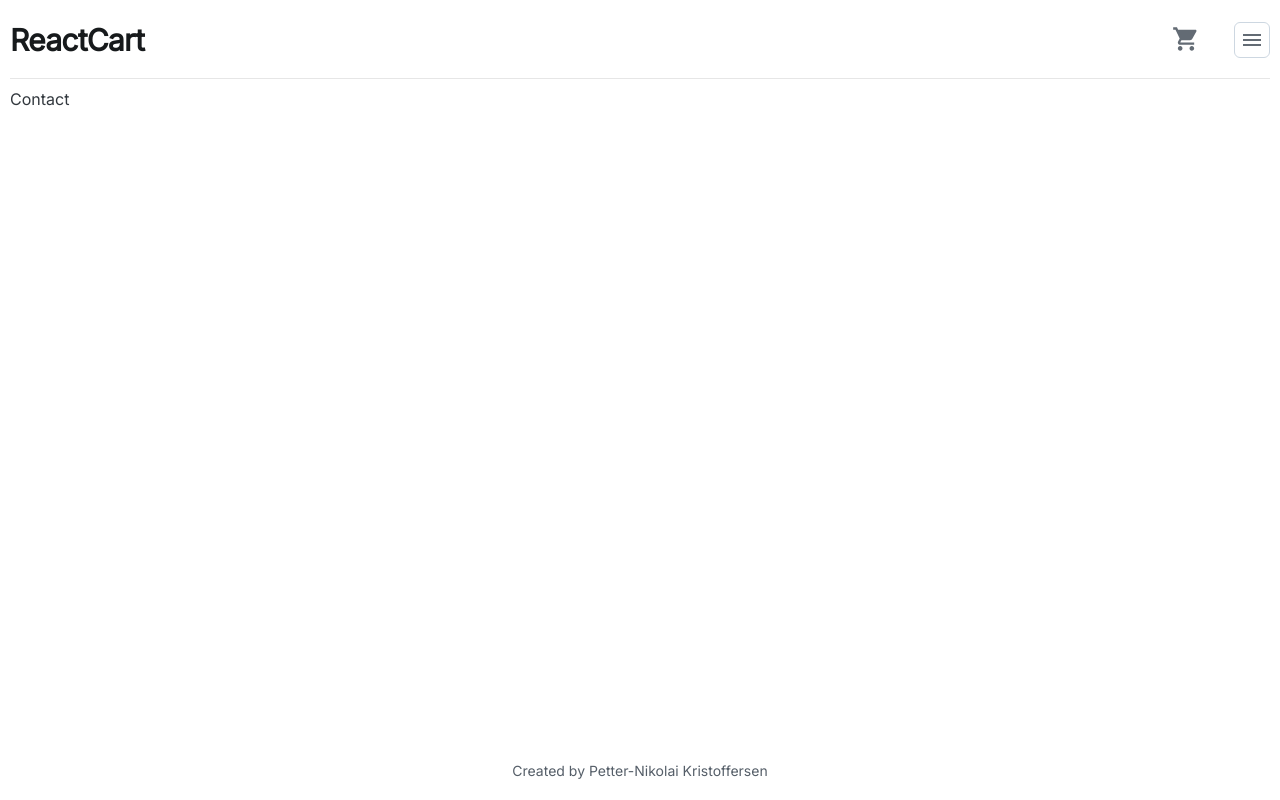
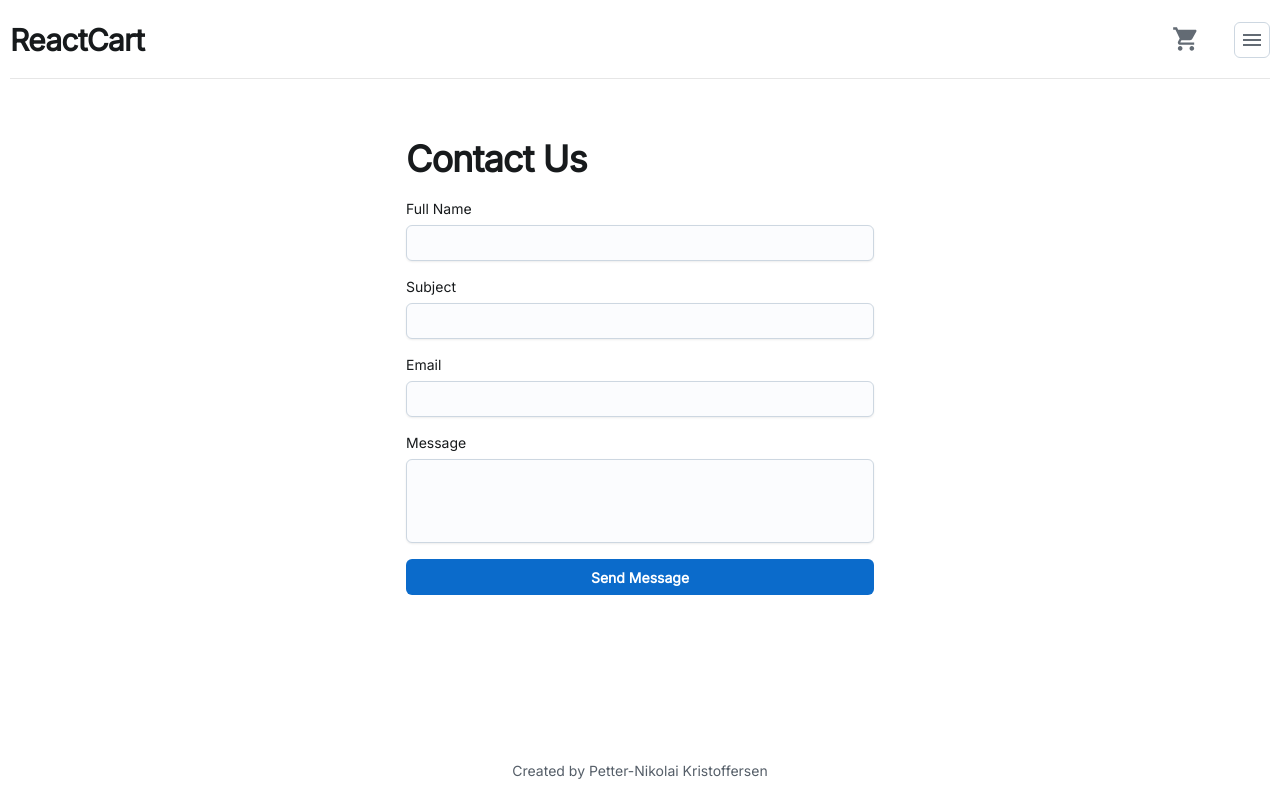
Before and after one commit to petternikolai/javascript-frameworks-ca, a React (Vite) app: page /contact in a window 1280 px wide. Built offline with nearby package versions, Linux system fonts and the light colour scheme.

Commit message:
Adds a form to the contact page. Form validation is present and a snackbar opens when submitting stating that the user should check the console to see what was "sent"

```diff
--- a/package.json
+++ b/package.json
@@ -18,6 +18,7 @@
     "@mui/material": "^6.1.0",
     "react": "^18.3.1",
     "react-dom": "^18.3.1",
+    "react-hook-form": "^7.53.0",
     "react-router-dom": "^6.26.1"
   },
   "devDependencies": {
--- a/src/pages/Contact.tsx
+++ b/src/pages/Contact.tsx
@@ -1,3 +1,147 @@
+import { useState } from "react";
+import { useForm, Controller } from "react-hook-form";
+import {
+  Box,
+  Typography,
+  Input,
+  Textarea,
+  Button,
+  FormControl,
+  FormLabel,
+  FormHelperText,
+  Snackbar,
+} from "@mui/joy";
+
+type FormData = {
+  fullName: string;
+  subject: string;
+  email: string;
+  body: string;
+};
+
+const defaultValues: FormData = {
+  fullName: "",
+  subject: "",
+  email: "",
+  body: "",
+};
+
 export default function Contact() {
-  return <div>Contact</div>;
+  const {
+    control,
+    handleSubmit,
+    formState: { errors },
+    reset,
+  } = useForm<FormData>({
+    defaultValues,
+  });
+
+  const [snackbarOpen, setSnackbarOpen] = useState(false);
+
+  const onSubmit = (data: FormData) => {
+    console.log(data);
+    // Here you would typically send the form data to your backend
+    setSnackbarOpen(true);
+    reset(defaultValues); // Clear the form
+  };
+
+  return (
+    <Box sx={{ maxWidth: 500, margin: "auto", mt: 4, p: 2 }}>
+      <Typography level="h1" component="h1" sx={{ mb: 2 }}>
+        Contact Us
+      </Typography>
+      <form onSubmit={handleSubmit(onSubmit)}>
+        <FormControl error={!!errors.fullName} sx={{ mb: 2 }}>
+          <FormLabel>Full Name</FormLabel>
+          <Controller
+            name="fullName"
+            control={control}
+            rules={{
+              required: "Full name is required",
+              minLength: {
+                value: 3,
+                message: "Minimum length is 3 characters",
+              },
+            }}
+            render={({ field }) => <Input {...field} />}
+          />
+          {errors.fullName && (
+            <FormHelperText>{errors.fullName.message}</FormHelperText>
+          )}
+        </FormControl>
+
+        <FormControl error={!!errors.subject} sx={{ mb: 2 }}>
+          <FormLabel>Subject</FormLabel>
+          <Controller
+            name="subject"
+            control={control}
+            rules={{
+              required: "Subject is required",
+              minLength: {
+                value: 3,
+                message: "Minimum length is 3 characters",
+              },
+            }}
+            render={({ field }) => <Input {...field} />}
+          />
+          {errors.subject && (
+            <FormHelperText>{errors.subject.message}</FormHelperText>
+          )}
+        </FormControl>
+
+        <FormControl error={!!errors.email} sx={{ mb: 2 }}>
+          <FormLabel>Email</FormLabel>
+          <Controller
+            name="email"
+            control={control}
+            rules={{
+              required: "Email is required",
+              pattern: {
+                value: /^[A-Z0-9._%+-]+@[A-Z0-9.-]+\.[A-Z]{2,}$/i,
+                message: "Invalid email address",
+              },
+            }}
+            render={({ field }) => <Input type="email" {...field} />}
+          />
+          {errors.email && (
+            <FormHelperText>{errors.email.message}</FormHelperText>
+          )}
+        </FormControl>
+
+        <FormControl error={!!errors.body} sx={{ mb: 2 }}>
+          <FormLabel>Message</FormLabel>
+          <Controller
+            name="body"
+            control={control}
+            rules={{
+              required: "Message is required",
+              minLength: {
+                value: 3,
+                message: "Minimum length is 3 characters",
+              },
+            }}
+            render={({ field }) => <Textarea minRows={3} {...field} />}
+          />
+          {errors.body && (
+            <FormHelperText>{errors.body.message}</FormHelperText>
+          )}
+        </FormControl>
+
+        <Button type="submit" variant="solid" color="primary" fullWidth>
+          Send Message
+        </Button>
+      </form>
+
+      <Snackbar
+        variant="soft"
+        color="success"
+        autoHideDuration={3000}
+        open={snackbarOpen}
+        onClose={() => setSnackbarOpen(false)}
+        anchorOrigin={{ vertical: "bottom", horizontal: "center" }}
+      >
+        Form submitted! Check the console to see what was sent.
+      </Snackbar>
+    </Box>
+  );
 }
```
Also changed, not shown: 1 other file (tests, documents, lock files or other folders).
